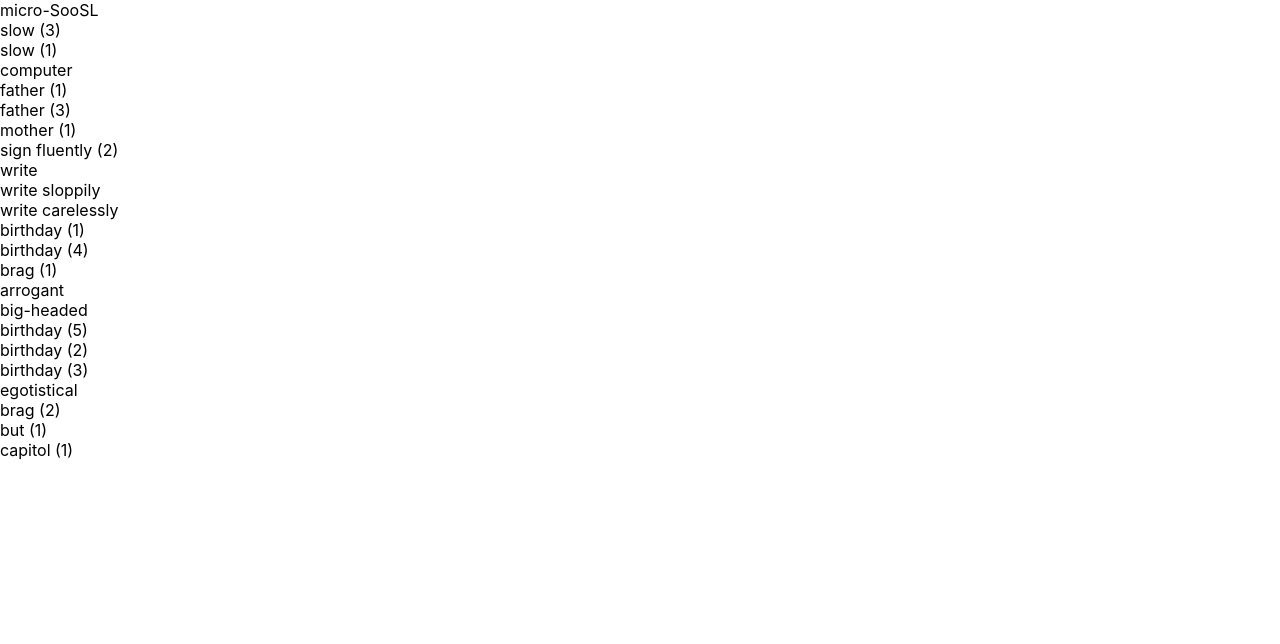
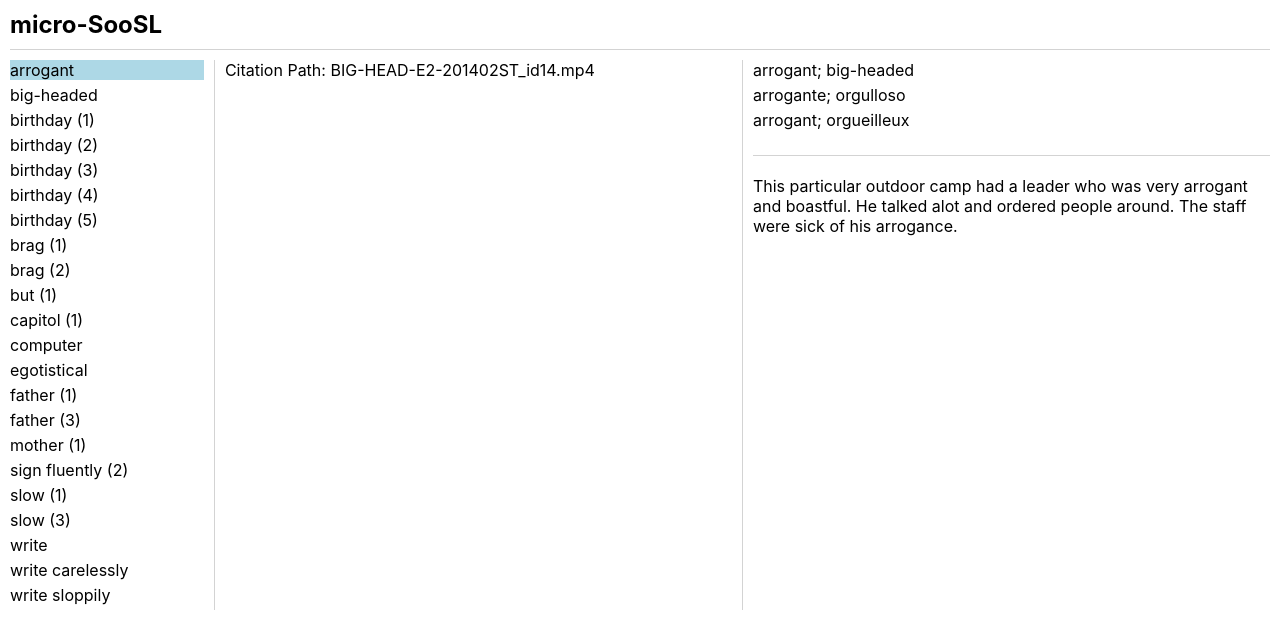
Before and after one commit to Nathan22Miles/micro-SooSL, a React (Create React App) app: page / in a window 1280 px wide. Shown: the top 644 px of the page. Built offline with nearby package versions, Linux system fonts and the light colour scheme.

Commit message:
basic layout

```diff
--- a/src/App.tsx
+++ b/src/App.tsx
@@ -5,13 +5,15 @@ import { TopView } from './components/Views'
 import { SooSLViewModel, getGlosses } from './model/SooSLViewModel'
 import { getSigns } from './model/signsData'
 
-@observer
+@observer // cause component to re-render whenver an observable item in svm changes
 class App extends Component {
   constructor(props: any) {
     super(props)
+    this.svm = new SooSLViewModel(getGlosses(getSigns()))
+    this.svm.selectedGloss = this.svm.glosses[0]
   }
 
-  svm = new SooSLViewModel(getGlosses(getSigns()))
+  svm: SooSLViewModel
 
   render() {
     let { svm } = this
@@ -20,9 +22,6 @@ class App extends Component {
 
     return (
       <div className="App">
-        <header className="App-header">
-          micro-SooSL
-        </header>
         <body>
           <TopView svm={svm} />
         </body>
@@ -31,4 +30,4 @@ class App extends Component {
   }
 }
 
-export default App;
+export default App
--- /dev/null
+++ b/src/components/Views.css
@@ -0,0 +1,58 @@
+.Top {
+  display: flex;
+  width: 100%;
+}
+
+.Header {
+  margin-bottom: 10px;
+  margin-left: 10px;
+  margin-right: 10px;
+  border-bottom: solid lightgrey 1px;
+  padding-bottom: 10px;
+  padding-top: 10px;
+  font-size: 150%;
+  font-weight: bold;
+}
+
+.GlossesList {
+  width: 300px;
+  overflow-y: auto;
+  margin-left: 10px;
+  margin-right: 10px;
+  padding-right: 10px;
+  border-right: solid lightgrey 1px;
+}
+
+.Citation {
+  width: 800px;
+  border-right: solid lightgrey 1px;
+}
+
+.TextInfo {
+  width: 800px;
+  margin-left: 10px;
+  margin-right: 10px;
+  overflow-y: auto;
+}
+
+.GlossTexts {
+  border-bottom: solid lightgrey 1px;
+  margin-bottom: 20px;
+  padding-bottom: 20px;
+}
+
+.Gloss {
+    margin-bottom: 5px;
+}
+
+.GlossSelected {
+    background-color: lightblue
+}
+
+.GlossText {
+    margin-bottom: 5px;
+}
+
+.SentenceTexts {}
+
+.SentenceText {}
--- a/src/components/Views.tsx
+++ b/src/components/Views.tsx
@@ -2,14 +2,18 @@ import React, { SFC } from 'react'
 
 import { Sign, GlossText, SentenceText } from '../model/Signs'
 import { SooSLViewModel, Gloss } from '../model/SooSLViewModel'
+import './Views.css'
 
 interface TopViewProps { svm: SooSLViewModel }
 export const TopView: React.SFC<TopViewProps> = ({svm}) => {
     return (
         <div>
-            <CitationView svm={svm} />
-            <TextInfoView svm={svm} />
-            <GlossesListView svm={svm} />
+            <div className="Header">micro-SooSL</div>
+            <div className="Top">
+                <GlossesListView svm={svm} />
+                <CitationView svm={svm} />
+                <TextInfoView svm={svm} />
+            </div>
         </div>
     )
 }
@@ -29,7 +33,7 @@ const GlossesListView: React.SFC<GlossesListViewProps> = ({svm}) => {
 interface GlossViewProps { gloss: Gloss, svm: SooSLViewModel }
 const GlossView: SFC<GlossViewProps> = ({gloss, svm}) => {
     let { selectedGloss } = svm
-    let className = 'GlossView' + (selectedGloss && selectedGloss.text === gloss.text ? ' GlossViewSelected' : '')
+    let className = 'Gloss' + (selectedGloss && selectedGloss.text === gloss.text ? ' GlossSelected' : '')
 
     return (
         <div className={className} onClick={() => {
@@ -47,7 +51,7 @@ const CitationView: React.SFC<CitationViewProps> = ({svm}) => {
 
     let { citation } = selectedGloss.sign
     return (
-        <div className="CitationView">
+        <div className="Citation">
             Citation Path: {citation && citation.path}
         </div>
     )
@@ -56,7 +60,7 @@ const CitationView: React.SFC<CitationViewProps> = ({svm}) => {
 interface TextInfoViewProps { svm: SooSLViewModel }
 const TextInfoView: React.SFC<TextInfoViewProps> = ({svm}) => {
     return (
-        <div className="TextInfoView">
+        <div className="TextInfo">
             <GlossTextsView svm={svm} />
             <SentenceTextsView svm={svm} />
         </div>
@@ -70,7 +74,7 @@ const GlossTextsView: React.SFC<GlossTextsViewProps> = ({svm}) => {
 
     let { glossTexts } = selectedGloss.sign
     return (
-        <div className="GlossTextsView">
+        <div className="GlossTexts">
             { glossTexts.map((glossText: GlossText) => (
                 <GlossTextView glossText={glossText} />
             ))}
@@ -81,7 +85,7 @@ const GlossTextsView: React.SFC<GlossTextsViewProps> = ({svm}) => {
 interface GlossTextViewProps { glossText: GlossText}
 const GlossTextView: SFC<GlossTextViewProps> = ({glossText}) => {
     return (
-        <div className="GlossTextView">
+        <div className="GlossText">
             <div>{glossText.text}</div>
         </div>
     )
@@ -95,7 +99,7 @@ const SentenceTextsView: React.SFC<SentenceTextsViewProps> = ({svm}) => {
     let { sentenceTexts } = selectedGloss.sign
 
     return (
-        <div className="SentenceTextsView">
+        <div className="SentenceTexts">
             {sentenceTexts.map((sentenceText: SentenceText) => (
                 <SentenceTextView sentenceText={sentenceText} />
             ))}
@@ -106,7 +110,7 @@ const SentenceTextsView: React.SFC<SentenceTextsViewProps> = ({svm}) => {
 interface SentenceTextViewProps { sentenceText: SentenceText}
 const SentenceTextView: SFC<SentenceTextViewProps> = ({sentenceText}) => {
     return (
-        <div className="SentenceTextView">
+        <div className="SentenceText">
             <div>{sentenceText.text}</div>
         </div>
     )
--- a/src/model/SooSLViewModel.ts
+++ b/src/model/SooSLViewModel.ts
@@ -1,4 +1,5 @@
 import { observable } from 'mobx'
+import _ from 'underscore'
 
 import { Sign } from './Signs'
 
@@ -27,5 +28,5 @@ export function getGlosses(signs: Sign[]): Gloss[] {
         })
     })
 
-    return glosses
+    return _.sortBy(glosses, 'text')
 }
```
